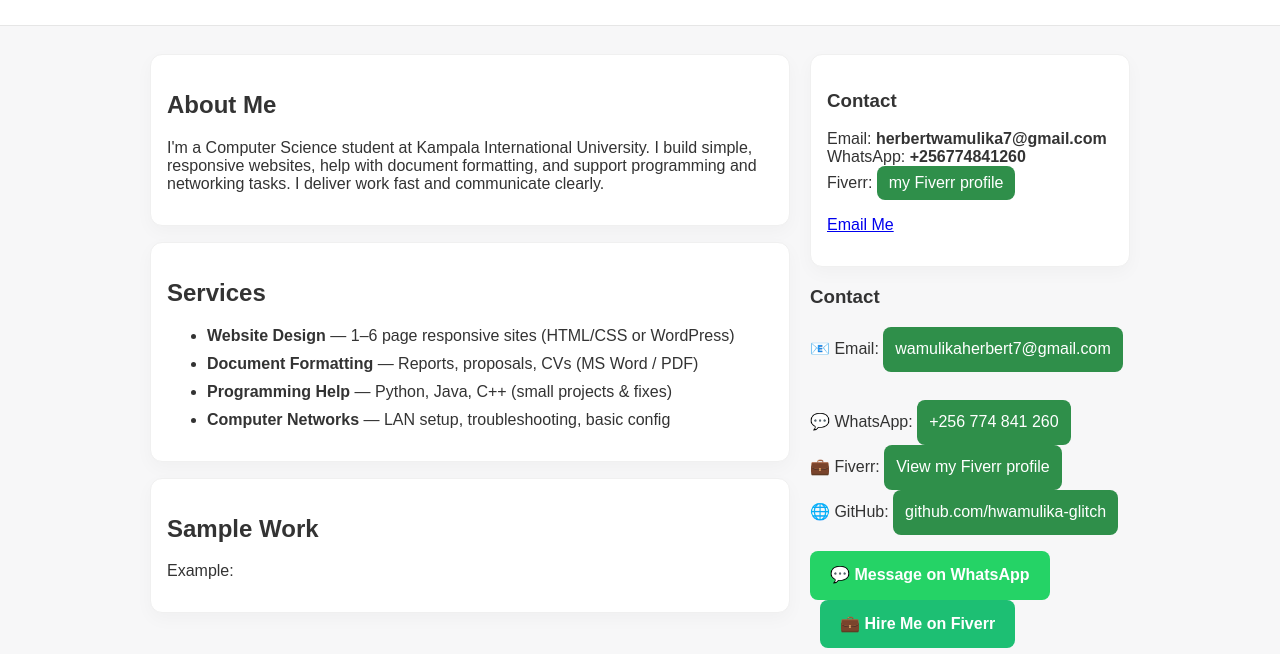
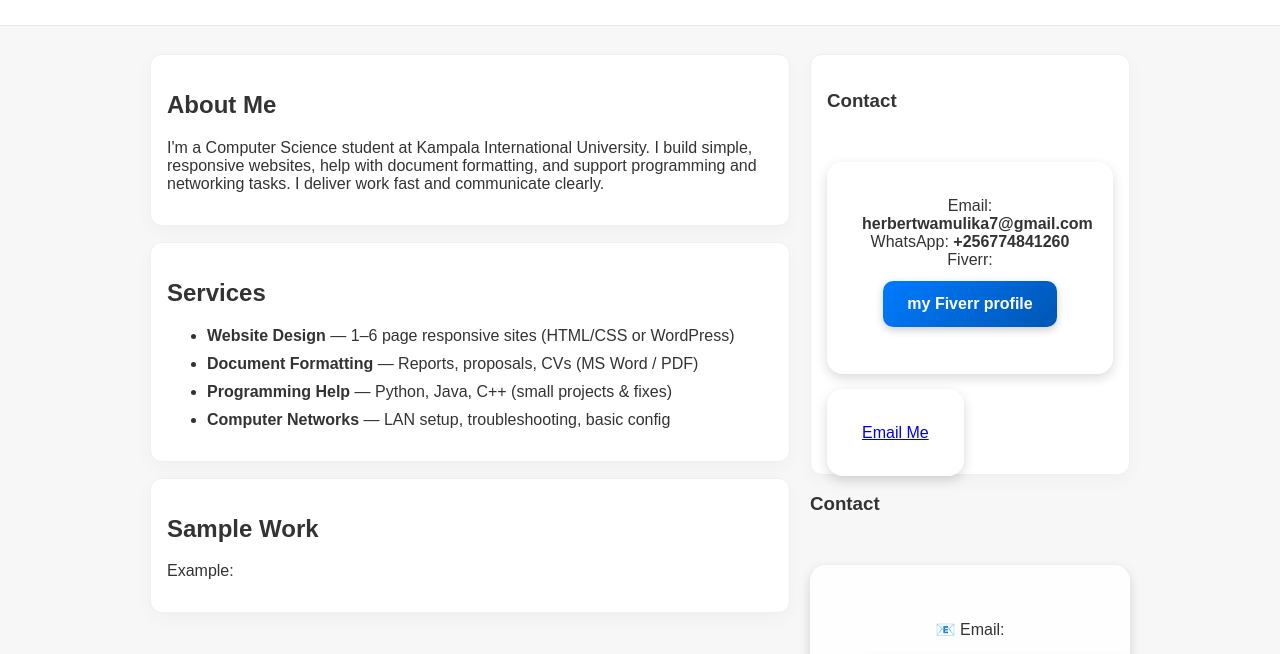
Before and after one commit to hwamulika-glitch/herbert-portfolio, a plain HTML site: page index.html in a window 1280 px wide. Shown: the part 103-757 px from the top of the page. Drawn offline with Linux system fonts and the light colour scheme.

Commit message:
Improve contact section styling and layout
Enhanced the contact section with improved styling for better visibility and user interaction.

```diff
--- a/index.html
+++ b/index.html
@@ -16,7 +16,44 @@
     .card{background:white;padding:16px;border-radius:12px;box-shadow:0 6px 18px rgba(20,20,20,0.03);border:1px solid #f0f0f0}
     .services li{margin:10px 0}
     .contact a{display:inline-block;padding:8px 12px;border-radius:8px;background:var(--accent);color:white;text-decoration:none}
+/* 🩵 Fixed Contact Section - Brighter and Clearer */
+.contact {
+  background: rgba(255, 255, 255, 0.9); /* slightly stronger white */
+  border-radius: 16px;
+  padding: 35px;
+  max-width: 600px;
+  margin: 50px auto;
+  box-shadow: 0 4px 12px rgba(0, 0, 0, 0.15);
+  text-align: center;
+}
 
+/* Contact title */
+.contact h2 {
+  color: #0a0a0a; /* deep gray for visibility */
+  font-weight: 700;
+  margin-bottom: 18px;
+  text-shadow: 1px 1px 3px rgba(255, 255, 255, 0.7);
+}
+
+/* Buttons (Email, Call, LinkedIn, GitHub) */
+.contact a {
+  display: inline-block;
+  margin: 12px;
+  padding: 14px 24px;
+  text-decoration: none;
+  color: #ffffff;
+  font-weight: 600;
+  background: linear-gradient(135deg, #007bff, #0056b3); /* strong blue for clarity */
+  border-radius: 10px;
+  transition: all 0.3s ease;
+  box-shadow: 0 3px 8px rgba(0, 0, 0, 0.2);
+}
+
+.contact a:hover {
+  background: linear-gradient(135deg, #006ae6, #004b99);
+  transform: translateY(-3px);
+  box-shadow: 0 4px 10px rgba(0, 0, 0, 0.25);
+}
     footer{text-align:center;color:var(--muted);margin:36px 0}
     @media (max-width:880px){.grid{grid-template-columns:1fr}}
   </style>
```
